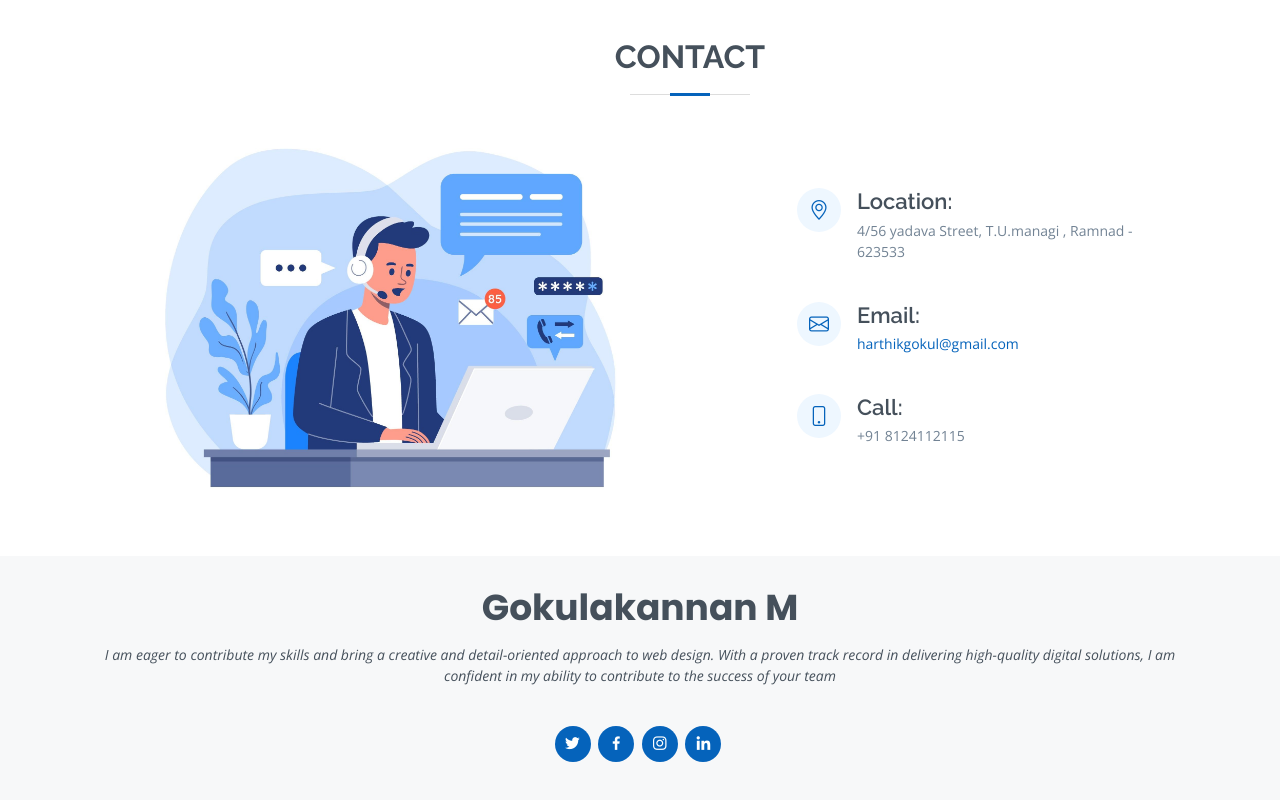
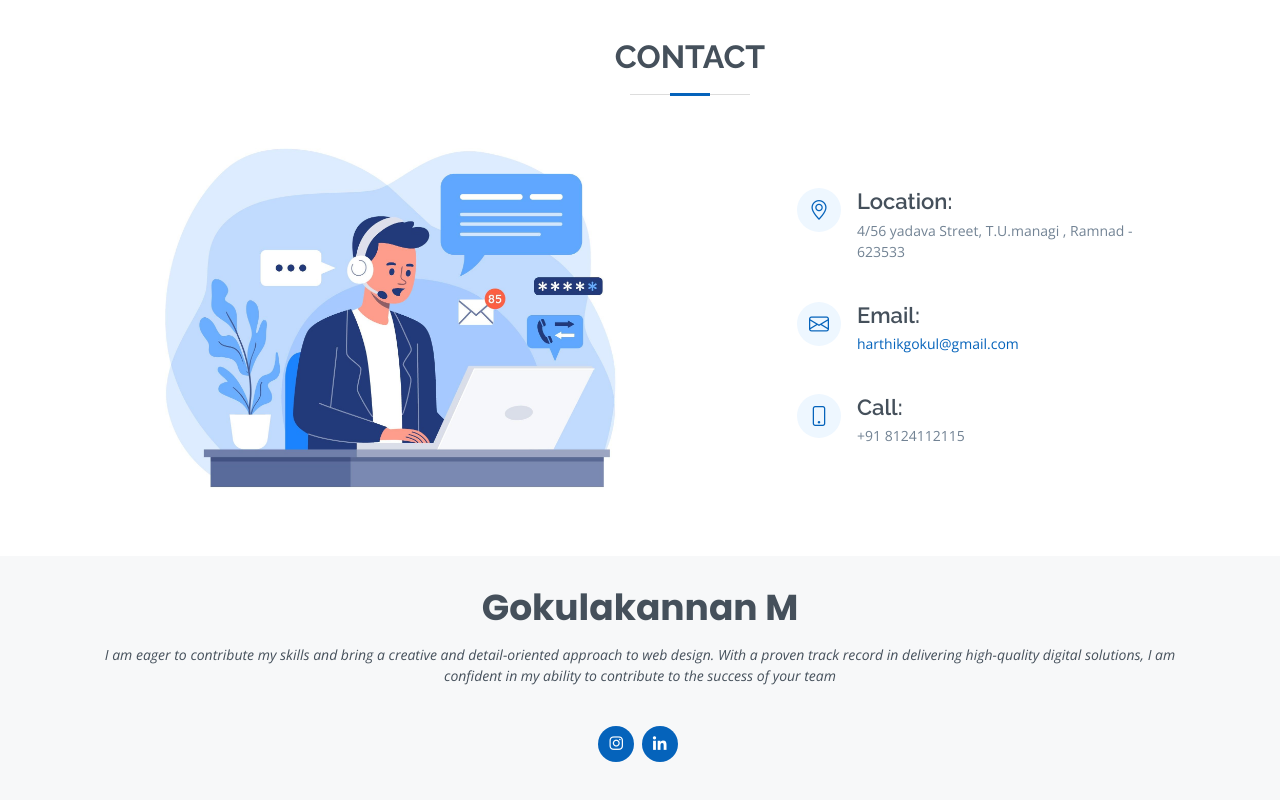
Before and after one commit to HarthikGokul/Gokul-Portfolio, a plain HTML site: page index.html in a window 1280 px wide. Shown: the part 5016-5816 px from the top of the page. Drawn offline with nearby package versions, Linux system fonts and the light colour scheme.

Commit message:
Update index.html

```diff
--- a/index.html
+++ b/index.html
@@ -662,13 +662,9 @@
         With a proven track record in delivering high-quality digital solutions,
         I am confident in my ability to contribute to the success of your team</p>
       <div class="social-links">
-        <a href="#" class="twitter"><i
-            class="bx bxl-twitter"></i></a>
-        <a href="#" class="facebook"><i
-            class="bx bxl-facebook"></i></a>
-        <a href="#"
+        <a target="_blank" href="https://www.instagram.com/itz_harthik_gokul?igsh=eXFsN3VlcDJ5dW8x&utm_source=qr"
           class="instagram"><i class="bx bxl-instagram"></i></a>
-        <a href="#"
+        <a target="_blank" href="https://www.linkedin.com/in/gokulakannan-m-331770197?utm_source=share&utm_campaign=share_via&utm_content=profile&utm_medium=ios_app"
           class="linkedin"><i class="bx bxl-linkedin"></i></a>
       </div>
     </div>
```
